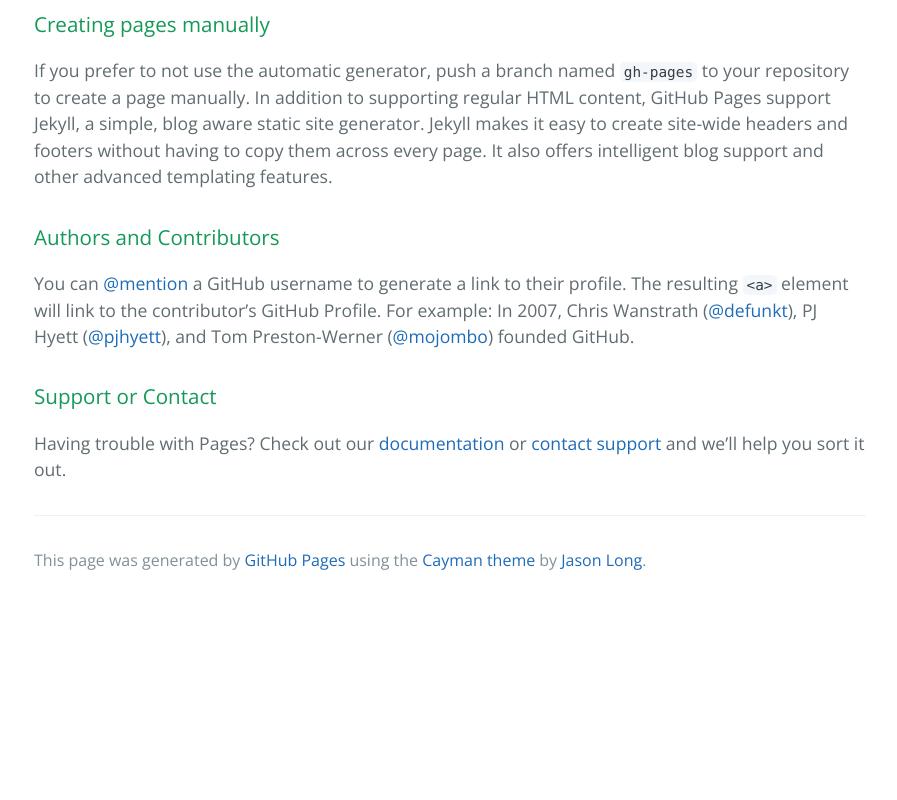
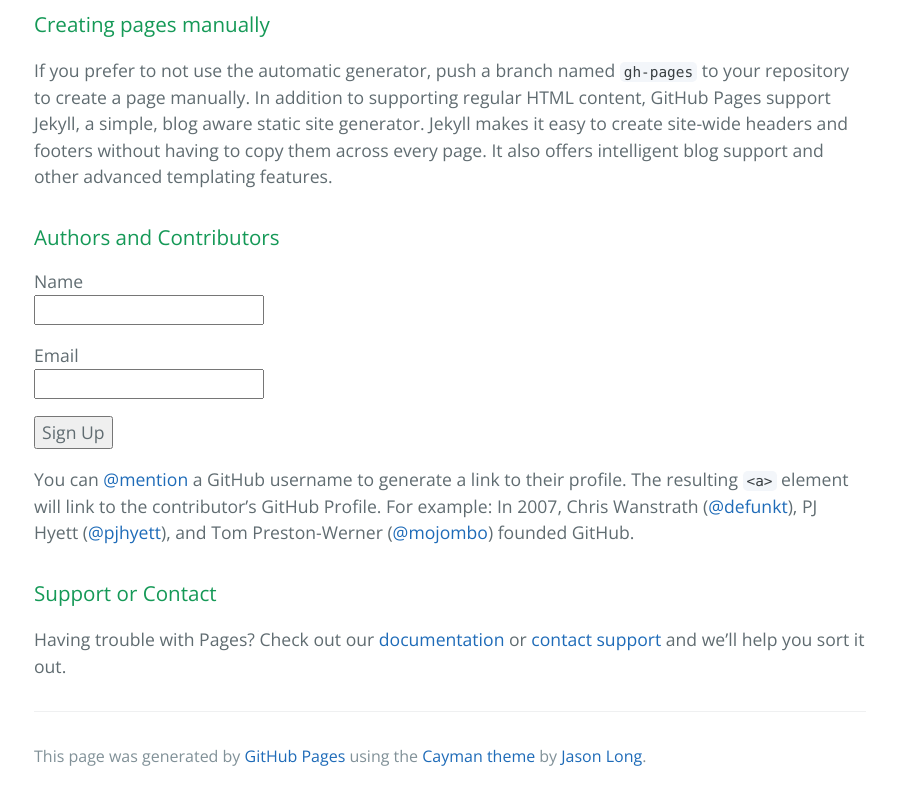
Before and after one commit to BorrowBuddy/borrowbuddy.github.io, a plain HTML site: page index.html in a window 1280 px wide. Shown: the part 712-1512 px from the top of the page, without its empty margins (190-1087 px from the left). Before the commit the page ends 1316 px from the top, so only its background shows below. Drawn offline with nearby package versions, Linux system fonts and the light colour scheme.

Commit message:
Add Form

```diff
--- a/index.html
+++ b/index.html
@@ -34,6 +34,20 @@
 <h3>
 <a id="authors-and-contributors" class="anchor" href="#authors-and-contributors" aria-hidden="true"><span aria-hidden="true" class="octicon octicon-link"></span></a>Authors and Contributors</h3>
 
+<form action="http://email.lukedurrant.com/t/r/s/htyuitj/" method="post" id="subForm">
+    <p>
+        <label for="fieldName">Name</label><br />
+        <input id="fieldName" name="cm-name" type="text" />
+    </p>
+    <p>
+        <label for="fieldEmail">Email</label><br />
+        <input id="fieldEmail" name="cm-htyuitj-htyuitj" type="email" required />
+    </p>
+    <p>
+        <button type="submit">Sign Up</button>
+    </p>
+</form>
+
 <p>You can <a href="https://help.github.com/articles/basic-writing-and-formatting-syntax/#mentioning-users-and-teams" class="user-mention">@mention</a> a GitHub username to generate a link to their profile. The resulting <code>&lt;a&gt;</code> element will link to the contributor’s GitHub Profile. For example: In 2007, Chris Wanstrath (<a href="https://github.com/defunkt" class="user-mention">@defunkt</a>), PJ Hyett (<a href="https://github.com/pjhyett" class="user-mention">@pjhyett</a>), and Tom Preston-Werner (<a href="https://github.com/mojombo" class="user-mention">@mojombo</a>) founded GitHub.</p>
 
 <h3>
```
